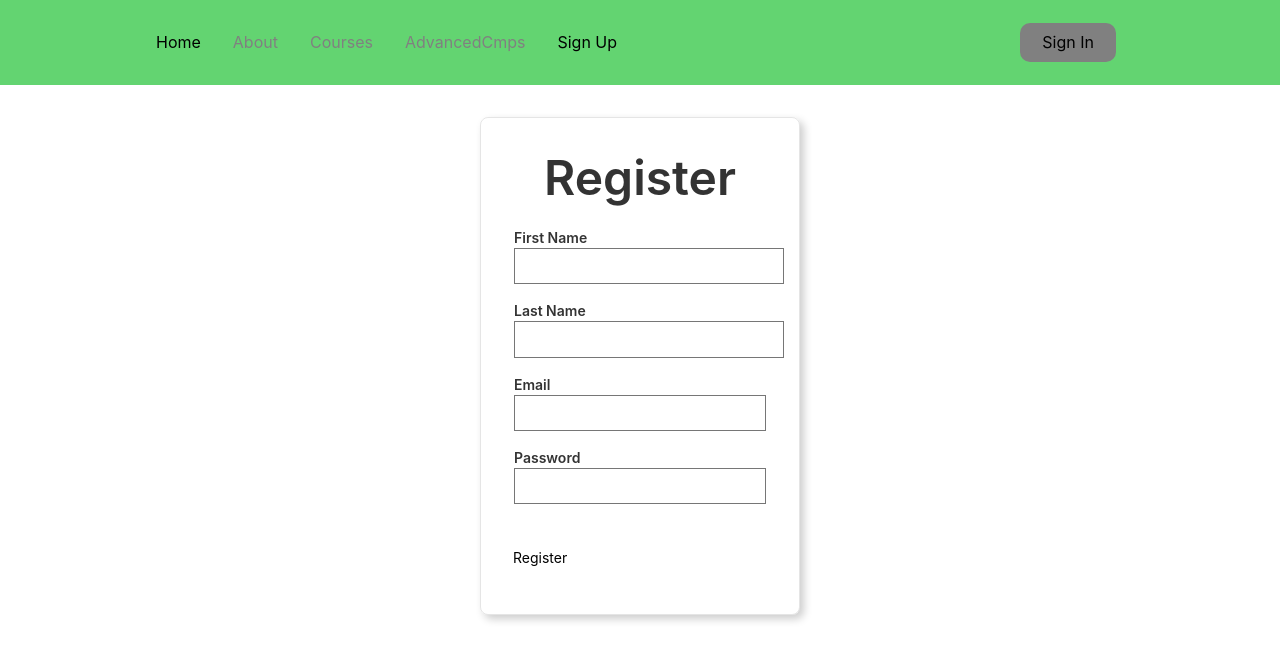
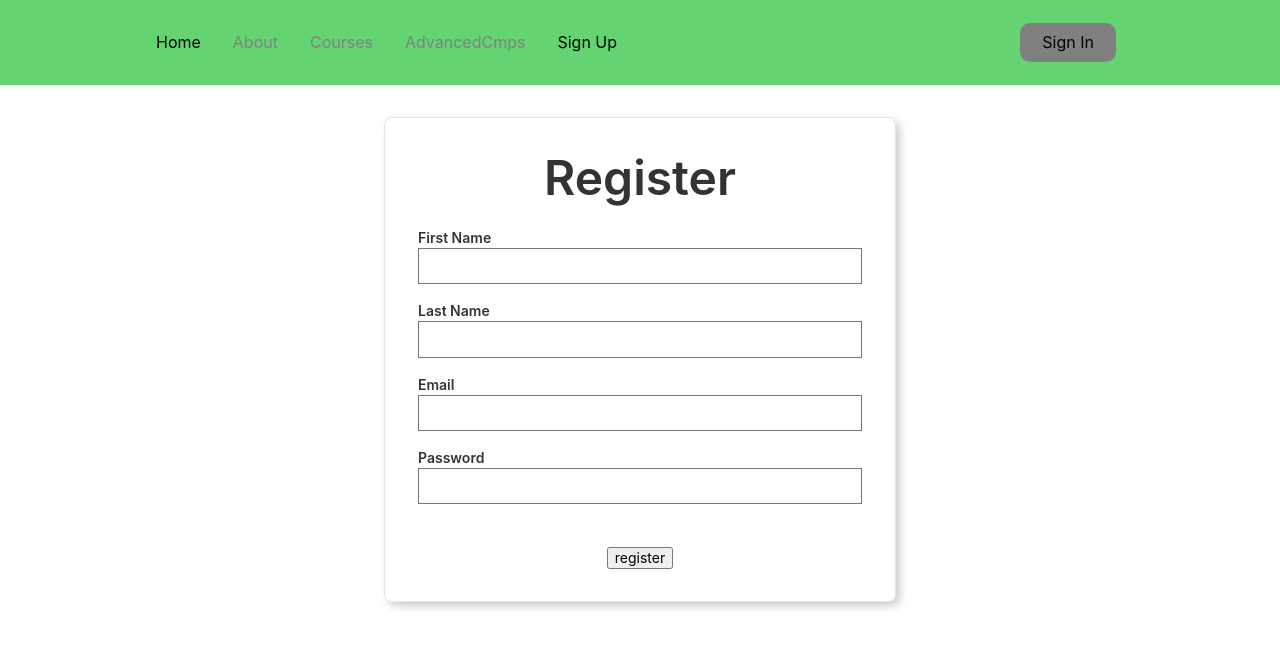
Before and after one commit to abdel1413/enrollment_app, a React (Create React App) app: page /SignUp in a window 1280 px wide. Shown: the top 660 px of the page. Built offline with nearby package versions, Linux system fonts and the light colour scheme.

Commit message:
modified registration and about component

```diff
--- a/src/components/Pages/Home.js
+++ b/src/components/Pages/Home.js
@@ -5,6 +5,7 @@ import axios from "axios";
 import SignIn from "../signInComponent/SignIn";
 import SignOut from "../SignOutComp/SignOut";
 import SignUp from "./SignUp";
+import './homestyle.css'
 
 class Home extends React.Component{
   constructor(){
@@ -32,20 +33,13 @@ class Home extends React.Component{
 
 //need to signin before you can see home screen
  onRouteChange=(route)=>{
-this.setState({route})
+this.setState({route:route})
   }
 
   render(){
 
     return (
-      <div style={{
-            display: "flex",
-            flexDirection:'column',
-            justifyContent: "center",
-            alignItems: "center",
-            borderRadius: '50%',
-            color: 'green'
-            }}>
+      <div className='homestyle'>
              <SignOut onRouteChange={this.onRouteChange}/>
               {this.state.route ==='home'
               ?<div>
@@ -54,10 +48,7 @@ this.setState({route})
                 <br/>easily and quickly
                   register for their classes <br/>
                 </h1>
-                <div style={{display:'flex',
-                    flexDirection:'column',
-                    fontSize:'25px',
-                    padding:'20px',marginTop:'20px'}}>
+                <div className='addclass'>
 
                     <label>Classname</label>
                       <input
@@ -84,7 +75,7 @@ this.setState({route})
 
               :( this.state.route==='signin'
                   ? <SignIn onRouteChange={this.onRouteChange}/>
-                  : <SignUp onRouteChange={this.onRouteChange}/>
+                  : (<div><SignUp onRouteChange={this.onRouteChange}/> </div>)
                 )
               }
       </div>
--- a/src/components/Pages/SignUp.js
+++ b/src/components/Pages/SignUp.js
@@ -6,7 +6,7 @@ const SignUp =({onRouteChange})=>{
     return(
 
 
-        <article className="br3 ba b--black-10 mv4 w-100 w-50-m w-25-l mw6 shadow-5 center">
+        <article className="br3 ba b--black-10 mv4 w-100 w-50 mw6 shadow-5 center">
         <main className="pa4 black-80 ">
             <form className="measure ">
               <fieldset id="sign_up"
@@ -19,9 +19,9 @@ const SignUp =({onRouteChange})=>{
                     </label>
                     <input
                     className="pa2 input-reset ba bg-transparent hover-bg-black hover-white w-100"
-                    type="name"
-                    name="name"
-                    id="name"/>
+                    type="text"
+                    name="firstname"
+                    id="firstname"/>
                 </div>
 
                 <div className="mt3">
@@ -31,7 +31,7 @@ const SignUp =({onRouteChange})=>{
                     </label>
                     <input
                     className="pa2 input-reset ba bg-transparent hover-bg-black hover-white w-100"
-                    type="lastname"
+                    type="text"
                     name="lastname"
                     id="lastname"/>
                 </div>
@@ -51,19 +51,21 @@ const SignUp =({onRouteChange})=>{
                         className="db fw6 lh-copy f6"
                         for="password">Password
                     </label>
+                    <div>
                     <input
                     className="b pa2 input-reset ba bg-transparent hover-bg-black hover-white w-100"
                     type="password"
                     name="password"
                     id="password"/>
-
-                </div>
-
+                   </div>
+                 </div>
                 </fieldset>
 
                 <div className="lh-copy mt3 pointer">
-                    <p onClick={()=>{onRouteChange('signin')}}
-                    className="f6 link dim black db center ml10">Register</p>
+                    < input onClick={()=>{onRouteChange('home')}}
+                    className="f6 link dim black db center ml10 "
+                    type='submit'
+                    value='register' />
 
                 </div>
             </form>
--- a/src/components/Pages/about/About.js
+++ b/src/components/Pages/about/About.js
@@ -1,7 +1,12 @@
 import React from 'react'
 import './about.css'
 import 'tachyons'
+ import picture from'./abdel.png'
+// const picture =require('./abdel.png')
+
  const About =()=>{
+
+
     return(
         <div className='about'>
             <p className='paragraph mv4 w-100 w-50-m w-25-l bg-light-gray  hover-bg-white shadow-5 center '>
@@ -13,7 +18,9 @@ import 'tachyons'
                  project as independant study  in order to boost my knowledge in
                   web development field. I am seeking internship in software development
             </p>
-            <p ></p>
+            <div className='imagediv' id='imagediv'>
+                 <img src={(picture)} alt=''/>
+            </div>
             <p>contact: aboulaye.Tchakoura@lc.cuny.edu</p>
         </div>
     )
--- a/src/components/Pages/about/about.css
+++ b/src/components/Pages/about/about.css
@@ -13,3 +13,7 @@
   font-size: 25px;
   cursor: pointer;
 }
+.imagediv {
+  /* border: 1px solid black; */
+  border-radius: "50%";
+}
--- /dev/null
+++ b/src/components/Pages/homestyle.css
@@ -0,0 +1,17 @@
+.homestyle {
+  display: flex;
+  flex-direction: column;
+  justify-content: center;
+  align-items: center;
+  border-radius: "45%";
+  color: green;
+}
+.addclass {
+  display: flex;
+  flex-direction: column;
+  font-size: 25px;
+
+  padding: 20px;
+  margin-top: 20px;
+  width: "50%";
+}
--- a/src/components/signInComponent/SignIn.js
+++ b/src/components/signInComponent/SignIn.js
@@ -53,8 +53,9 @@ const SignIn =({onRouteChange})=>{
                     value="Sign in"/>
                 </div>
                 <div className="lh-copy mt3 ">
-                    <a href="#0"
-                    className="f6 link dim black db center ml10">Register</a>
+
+                    < p  className="f6 link dim black db center ml10 pointer"
+                        onClick={()=>{onRouteChange('signup')}}>Register</p>
 
                 </div>
             </form>
```
Also changed, not shown: src/components/Pages/about/abdel.png (added).
